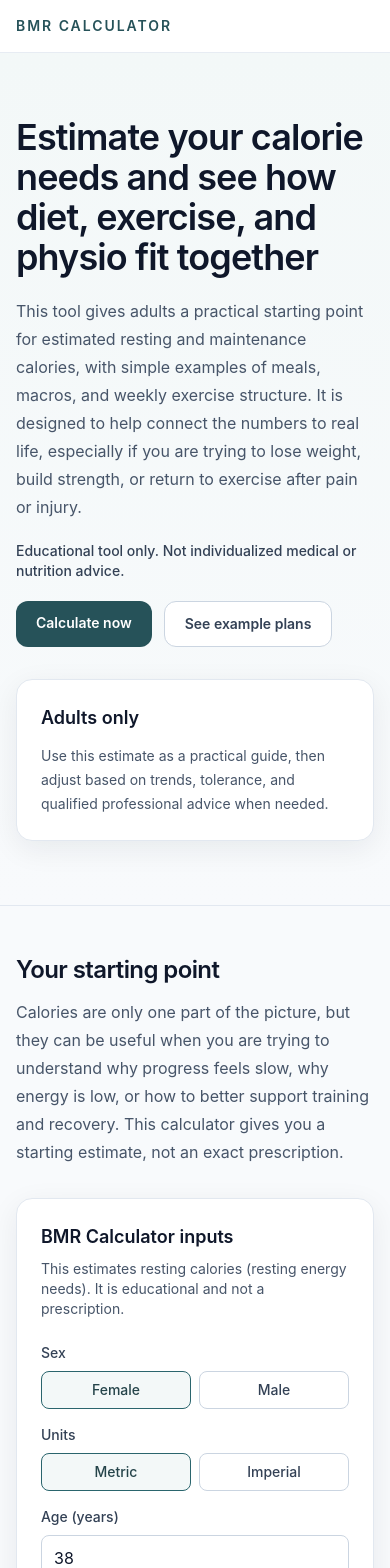
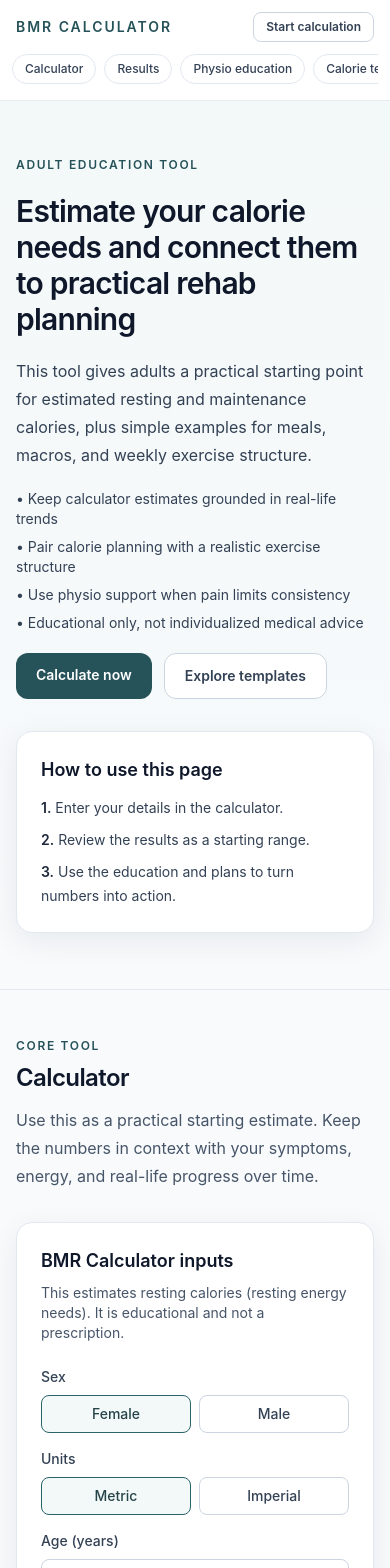
Before and after one commit to nickstergiadis/bmr-calculator, a React (Vite) app: page / in a window 390 px wide. Shown: the top 1568 px of the page. Built offline with nearby package versions, Linux system fonts and the light colour scheme.

Commit message:
Polish layout and UX flow for launch-ready calculator

```diff
--- a/src/App.tsx
+++ b/src/App.tsx
@@ -33,28 +33,32 @@ export default function App() {
 
         <Section
           id="calculator"
-          title="Your starting point"
-          subtitle="Calories are only one part of the picture, but they can be useful when you are trying to understand why progress feels slow, why energy is low, or how to better support training and recovery. This calculator gives you a starting estimate, not an exact prescription."
+          eyebrow="Core tool"
+          title="Calculator"
+          subtitle="Use this as a practical starting estimate. Keep the numbers in context with your symptoms, energy, and real-life progress over time."
         >
-          <div className="grid gap-4 lg:grid-cols-2">
+          <div className="grid gap-5 lg:grid-cols-[1.05fr_0.95fr]">
             <CalculatorCard values={values} onChange={setValues} />
+            <div id="results" className="lg:sticky lg:top-24 lg:self-start">
               <ResultsCard values={values} />
+            </div>
           </div>
         </Section>
 
-        <Section id="rehab" title="Why this matters in rehab and physiotherapy">
+        <Section id="rehab" eyebrow="Physio-specific education" title="Why this matters in rehab and physiotherapy">
+          <div className="space-y-5">
             <EducationSection />
-        </Section>
 
-        <Section id="physio-role" title="Where physio fits in">
-          <div className="rounded-2xl border border-slate-200 bg-white p-6 shadow-soft">
-            <div className="space-y-3 text-sm leading-6 text-slate-700">
+            <div className="grid gap-4 lg:grid-cols-2">
+              <article id="physio-role" className="rounded-2xl border border-slate-200 bg-white p-6 shadow-soft">
+                <h3 className="text-base font-semibold text-slate-900">Where physio fits in</h3>
+                <div className="mt-3 space-y-3 text-sm leading-6 text-slate-700">
                   <p>
-                Physiotherapy does not replace nutrition care, but it can help with the exercise and rehab side of the
-                plan.
+                    Physiotherapy does not replace nutrition care, but it can help with the exercise and rehab side of
+                    the plan.
                   </p>
                   <p>A physiotherapist can help you:</p>
-              <ul className="space-y-1">
+                  <ul className="grid gap-1.5 sm:grid-cols-2">
                     <li>• choose exercises that match your current ability</li>
                     <li>• modify movements around pain or stiffness</li>
                     <li>• build back into walking, gym training, lifting, or sport</li>
@@ -63,92 +67,102 @@ export default function App() {
                     <li>• create a realistic plan you can follow consistently</li>
                   </ul>
                   <p>
-                This is often the missing link for people who know they should exercise, but are unsure what to do, how
-                much to do, or how to restart without flaring symptoms.
+                    This is often the missing link for people who know they should exercise, but are unsure what to do,
+                    how much to do, or how to restart without flaring symptoms.
                   </p>
-              <p className="font-medium text-slate-800">
-                If your main barrier is pain, stiffness, low exercise tolerance, or uncertainty with progression, physio
-                can help bridge the gap between “I should be active” and “I know how to do this safely.”
+                </div>
+              </article>
+
+              <article className="rounded-2xl border border-clinical-200 bg-clinical-50 p-6 shadow-soft">
+                <h3 className="text-base font-semibold text-slate-900">What physio adds to the plan</h3>
+                <p className="mt-3 text-sm leading-6 text-slate-700">
+                  A weekly structure can look good on paper but still fail in practice if exercises are too painful, the
+                  loading is wrong, or progression is unclear. Physiotherapy helps close that gap by matching the plan
+                  to your current ability and making it easier to progress with confidence.
                 </p>
+                <p className="mt-3 rounded-xl bg-white/80 p-3 text-sm font-medium text-slate-800">
+                  If your main barrier is pain, stiffness, low exercise tolerance, or uncertainty with progression,
+                  physio can help bridge the gap between “I should be active” and “I know how to do this safely.”
+                </p>
+              </article>
             </div>
           </div>
         </Section>
 
-        <Section id="templates" title={macroTemplateContent.heading} subtitle={macroTemplateContent.introBody}>
+        <Section
+          id="templates"
+          eyebrow="Calorie templates"
+          title={macroTemplateContent.heading}
+          subtitle={macroTemplateContent.introBody}
+        >
           <div className="space-y-4">
-            <p className="text-sm leading-6 text-slate-700">{macroTemplateContent.introBodyExtended}</p>
-            <p className="text-sm font-medium text-slate-700">{macroTemplateContent.smallNote}</p>
+            <div className="rounded-xl border border-slate-200 bg-white p-4 text-sm leading-6 text-slate-700 shadow-soft">
+              <p>{macroTemplateContent.introBodyExtended}</p>
+              <p className="mt-2 font-medium text-slate-800">{macroTemplateContent.smallNote}</p>
+            </div>
             <MealCards />
           </div>
         </Section>
 
         <Section
           id="weekly-plans"
+          eyebrow="Weekly structures"
           title="Example weekly exercise structures"
-          subtitle="These are general examples to show how calories, movement, and exercise structure often fit together in real life. They are not diagnosis-specific rehab plans. They are starting frameworks for adults trying to become more active, lose weight, build strength, or return to exercise more confidently."
+          subtitle="These are general examples to show how calories, movement, and exercise structure often fit together in real life. They are not diagnosis-specific rehab plans."
         >
           <div className="space-y-4">
             <p className="text-sm font-medium text-slate-700">
               The best weekly plan is usually the one you can repeat consistently, recover from, and adjust over time.
             </p>
             <WeeklyPlanCards />
-          </div>
-        </Section>
-
-        <Section id="movement-baseline" title="A useful baseline for most adults">
-          <div className="rounded-2xl border border-slate-200 bg-white p-6 shadow-soft">
-            <p className="text-sm leading-6 text-slate-700">
-              For general health, adults are usually encouraged to aim for regular aerobic activity across the week and
-              muscle-strengthening work on two or more days per week. That does not mean you need to start there
-              immediately. It means those targets can be useful long-term reference points.
+            <div className="grid gap-4 lg:grid-cols-3">
+              <article id="movement-baseline" className="rounded-2xl border border-slate-200 bg-white p-5 shadow-soft">
+                <h3 className="text-base font-semibold text-slate-900">A useful baseline for most adults</h3>
+                <p className="mt-2 text-sm leading-6 text-slate-700">
+                  For general health, adults are usually encouraged to aim for regular aerobic activity across the week
+                  and muscle-strengthening work on two or more days per week. That does not mean you need to start
+                  there immediately.
                 </p>
-            <p className="mt-3 text-sm leading-6 text-slate-700">
-              If that feels far from your current reality, start smaller. A plan you can repeat is more valuable than
-              an ambitious plan you cannot maintain.
-            </p>
-          </div>
-        </Section>
-
-        <Section id="weekly-plan-use" title="How to use these examples">
-          <div className="rounded-2xl border border-slate-200 bg-white p-6 shadow-soft">
-            <ul className="space-y-2 text-sm leading-6 text-slate-700">
+              </article>
+              <article id="weekly-plan-use" className="rounded-2xl border border-slate-200 bg-white p-5 shadow-soft">
+                <h3 className="text-base font-semibold text-slate-900">How to use these examples</h3>
+                <ul className="mt-2 space-y-1.5 text-sm leading-6 text-slate-700">
                   <li>• choose the structure that feels closest to your current starting point</li>
                   <li>• keep the plan simple enough that you can repeat it most weeks</li>
                   <li>• progress by adding time, load, or volume gradually</li>
                   <li>• adjust the plan when symptoms, fatigue, or schedule require it</li>
                 </ul>
+              </article>
+              <article id="what-physio-adds" className="rounded-2xl border border-clinical-200 bg-clinical-50 p-5 shadow-soft">
+                <h3 className="text-base font-semibold text-slate-900">Progress beats perfection</h3>
+                <p className="mt-2 text-sm leading-6 text-slate-700">
+                  If that baseline feels far from your current reality, start smaller. A plan you can repeat is more
+                  valuable than an ambitious plan you cannot maintain.
+                </p>
+              </article>
             </div>
-        </Section>
-
-        <Section id="what-physio-adds" title="What physio adds">
-          <div className="rounded-2xl border border-slate-200 bg-white p-6 shadow-soft">
-            <p className="text-sm leading-6 text-slate-700">
-              A weekly structure can look good on paper but still fail in practice if exercises are too painful, the
-              loading is wrong, or progression is unclear. Physiotherapy helps close that gap by matching the plan to
-              your current ability and making it easier to progress with confidence.
-            </p>
           </div>
         </Section>
 
         <Section
           id="faq"
+          eyebrow="Questions"
           title="FAQ"
           subtitle="Common questions from adults using calorie estimates while returning to exercise."
         >
           <Faq />
         </Section>
 
-        <Section id="cta" title="Need help building the exercise side of the plan?">
+        <Section id="cta" eyebrow="Next step" title="Need help building the exercise side of the plan?">
           <div className="rounded-2xl border border-clinical-200 bg-clinical-50 p-6 shadow-soft">
             <p className="text-sm leading-6 text-slate-700">
               If you know the general direction you want to go but are unsure how to exercise around pain, restart
-              safely, or progress without flaring symptoms, physiotherapy can help. The goal is to build a plan that is
-              practical, progressive, and realistic for your current starting point.
+              safely, or progress without flaring symptoms, physiotherapy can help.
             </p>
             <div className="mt-4 flex flex-wrap items-center gap-3">
               <a
                 href="#physio-role"
-                className="rounded-xl bg-clinical-700 px-5 py-3 text-sm font-semibold text-white transition hover:bg-clinical-800"
+                className="rounded-xl bg-clinical-700 px-5 py-3 text-sm font-semibold text-white transition hover:bg-clinical-800 focus-visible:outline-none focus-visible:ring-2 focus-visible:ring-clinical-600 focus-visible:ring-offset-2"
               >
                 Book a physio assessment
               </a>
--- a/src/components/CalculatorCard.tsx
+++ b/src/components/CalculatorCard.tsx
@@ -42,7 +42,7 @@ function NumberField({
         max={max}
         value={value}
         onChange={(event) => onValue(Number(event.target.value))}
-        className="w-full rounded-lg border border-slate-300 bg-white px-3 py-2.5 text-slate-900 outline-none ring-clinical-500 transition focus:ring-2"
+        className="w-full rounded-lg border border-slate-300 bg-white px-3 py-2.5 text-slate-900 outline-none ring-clinical-500 transition focus:ring-2 focus:ring-offset-1"
       />
     </label>
   );
@@ -62,15 +62,15 @@ export function CalculatorCard({ values, onChange }: CalculatorCardProps) {
       </p>
 
       <div className="mt-6 grid gap-4 sm:grid-cols-2">
-        <div className="sm:col-span-2">
-          <span className="mb-2 block text-sm font-medium text-slate-700">Sex</span>
+        <fieldset className="sm:col-span-2">
+          <legend className="mb-2 block text-sm font-medium text-slate-700">Sex</legend>
           <div className="grid grid-cols-2 gap-2">
             {(['female', 'male'] as Sex[]).map((sex) => (
               <button
                 key={sex}
                 type="button"
                 onClick={() => setSex(sex)}
-                className={`rounded-lg border px-3 py-2 text-sm font-medium capitalize transition ${
+                className={`rounded-lg border px-3 py-2 text-sm font-medium capitalize transition focus-visible:outline-none focus-visible:ring-2 focus-visible:ring-clinical-600 focus-visible:ring-offset-1 ${
                   values.sex === sex
                     ? 'border-clinical-600 bg-clinical-50 text-clinical-800'
                     : 'border-slate-300 text-slate-700 hover:border-clinical-300'
@@ -80,17 +80,17 @@ export function CalculatorCard({ values, onChange }: CalculatorCardProps) {
               </button>
             ))}
           </div>
-        </div>
+        </fieldset>
 
-        <div className="sm:col-span-2">
-          <span className="mb-2 block text-sm font-medium text-slate-700">Units</span>
+        <fieldset className="sm:col-span-2">
+          <legend className="mb-2 block text-sm font-medium text-slate-700">Units</legend>
           <div className="grid grid-cols-2 gap-2">
             {(['metric', 'imperial'] as UnitSystem[]).map((unit) => (
               <button
                 key={unit}
                 type="button"
                 onClick={() => setUnit(unit)}
-                className={`rounded-lg border px-3 py-2 text-sm font-medium capitalize transition ${
+                className={`rounded-lg border px-3 py-2 text-sm font-medium capitalize transition focus-visible:outline-none focus-visible:ring-2 focus-visible:ring-clinical-600 focus-visible:ring-offset-1 ${
                   values.unit === unit
                     ? 'border-clinical-600 bg-clinical-50 text-clinical-800'
                     : 'border-slate-300 text-slate-700 hover:border-clinical-300'
@@ -100,7 +100,7 @@ export function CalculatorCard({ values, onChange }: CalculatorCardProps) {
               </button>
             ))}
           </div>
-        </div>
+        </fieldset>
 
         <NumberField label="Age (years)" value={values.age} min={0} max={120} onValue={(age) => onChange({ ...values, age })} />
         <NumberField
@@ -123,7 +123,7 @@ export function CalculatorCard({ values, onChange }: CalculatorCardProps) {
           <select
             value={values.activity}
             onChange={(event) => onChange({ ...values, activity: event.target.value as ActivityLevel })}
-            className="w-full rounded-lg border border-slate-300 bg-white px-3 py-2.5 text-slate-900 outline-none ring-clinical-500 transition focus:ring-2"
+            className="w-full rounded-lg border border-slate-300 bg-white px-3 py-2.5 text-slate-900 outline-none ring-clinical-500 transition focus:ring-2 focus:ring-offset-1"
           >
             {activityOptions.map((option) => (
               <option key={option.value} value={option.value}>
@@ -139,7 +139,7 @@ export function CalculatorCard({ values, onChange }: CalculatorCardProps) {
           <select
             value={values.goal}
             onChange={(event) => onChange({ ...values, goal: event.target.value as Goal })}
-            className="w-full rounded-lg border border-slate-300 bg-white px-3 py-2.5 text-slate-900 outline-none ring-clinical-500 transition focus:ring-2"
+            className="w-full rounded-lg border border-slate-300 bg-white px-3 py-2.5 text-slate-900 outline-none ring-clinical-500 transition focus:ring-2 focus:ring-offset-1"
           >
             {goalOptions.map((option) => (
               <option key={option.value} value={option.value}>
--- a/src/components/Header.tsx
+++ b/src/components/Header.tsx
@@ -1,24 +1,37 @@
 const navItems = [
-  ['hero', 'Home'],
   ['calculator', 'Calculator'],
-  ['rehab', 'Rehab context'],
-  ['physio-role', 'Physio'],
-  ['templates', 'Templates'],
-  ['weekly-plans', 'Exercise structure'],
-  ['movement-baseline', 'Baseline'],
+  ['results', 'Results'],
+  ['rehab', 'Physio education'],
+  ['templates', 'Calorie templates'],
+  ['weekly-plans', 'Weekly structures'],
   ['faq', 'FAQ'],
-  ['cta', 'Support'],
+  ['cta', 'CTA'],
   ['disclaimer', 'Disclaimer']
 ];
 
 export function Header() {
   return (
     <header className="sticky top-0 z-20 border-b border-slate-200/80 bg-white/95 backdrop-blur">
-      <div className="mx-auto flex max-w-6xl items-center justify-between px-4 py-4 sm:px-6 lg:px-8">
-        <p className="text-sm font-semibold uppercase tracking-[0.14em] text-clinical-700">BMR Calculator</p>
-        <nav className="hidden gap-4 md:flex">
+      <div className="mx-auto max-w-6xl px-4 py-3 sm:px-6 lg:px-8">
+        <div className="flex items-center justify-between gap-4">
+          <a href="#hero" className="text-sm font-semibold uppercase tracking-[0.14em] text-clinical-700">
+            BMR Calculator
+          </a>
+          <a
+            href="#calculator"
+            className="rounded-lg border border-slate-300 px-3 py-1.5 text-xs font-semibold text-slate-700 transition hover:border-clinical-400 hover:text-clinical-800 focus-visible:outline-none focus-visible:ring-2 focus-visible:ring-clinical-600 focus-visible:ring-offset-2"
+          >
+            Start calculation
+          </a>
+        </div>
+
+        <nav className="mt-3 -mx-1 flex gap-2 overflow-x-auto pb-1" aria-label="Page sections">
           {navItems.map(([id, label]) => (
-            <a key={id} href={`#${id}`} className="text-sm text-slate-600 transition hover:text-clinical-700">
+            <a
+              key={id}
+              href={`#${id}`}
+              className="whitespace-nowrap rounded-full border border-slate-200 bg-white px-3 py-1.5 text-xs font-medium text-slate-700 transition hover:border-clinical-300 hover:text-clinical-700 focus-visible:outline-none focus-visible:ring-2 focus-visible:ring-clinical-600 focus-visible:ring-offset-2"
+            >
               {label}
             </a>
           ))}
--- a/src/components/Hero.tsx
+++ b/src/components/Hero.tsx
@@ -1,43 +1,53 @@
 export function Hero() {
   return (
-    <section id="hero" className="border-b border-slate-200 bg-gradient-to-b from-clinical-50 to-slate-50 py-16">
+    <section id="hero" className="border-b border-slate-200 bg-gradient-to-b from-clinical-50 to-slate-50 py-14 md:py-16">
       <div className="mx-auto max-w-6xl px-4 sm:px-6 lg:px-8">
         <div className="grid gap-8 lg:grid-cols-[1.2fr_0.8fr] lg:items-center">
           <div className="space-y-5">
-            <h1 className="text-4xl font-semibold tracking-tight text-slate-900 md:text-5xl">
-              Estimate your calorie needs and see how diet, exercise, and physio fit together
+            <p className="text-xs font-semibold uppercase tracking-[0.14em] text-clinical-700">Adult education tool</p>
+            <h1 className="text-3xl font-semibold tracking-tight text-slate-900 md:text-5xl">
+              Estimate your calorie needs and connect them to practical rehab planning
             </h1>
-            <p className="max-w-3xl text-base leading-7 text-slate-600">
-              This tool gives adults a practical starting point for estimated resting and maintenance calories, with
-              simple examples of meals, macros, and weekly exercise structure. It is designed to help connect the
-              numbers to real life, especially if you are trying to lose weight, build strength, or return to exercise
-              after pain or injury.
+            <p className="max-w-3xl text-base leading-7 text-slate-700">
+              This tool gives adults a practical starting point for estimated resting and maintenance calories, plus
+              simple examples for meals, macros, and weekly exercise structure.
             </p>
-            <p className="text-sm font-medium text-slate-700">
-              Educational tool only. Not individualized medical or nutrition advice.
-            </p>
+            <ul className="grid gap-2 text-sm text-slate-700 sm:grid-cols-2">
+              <li>• Keep calculator estimates grounded in real-life trends</li>
+              <li>• Pair calorie planning with a realistic exercise structure</li>
+              <li>• Use physio support when pain limits consistency</li>
+              <li>• Educational only, not individualized medical advice</li>
+            </ul>
             <div className="flex flex-wrap gap-3">
               <a
                 href="#calculator"
-                className="rounded-xl bg-clinical-700 px-5 py-3 text-sm font-semibold text-white transition hover:bg-clinical-800"
+                className="rounded-xl bg-clinical-700 px-5 py-3 text-sm font-semibold text-white transition hover:bg-clinical-800 focus-visible:outline-none focus-visible:ring-2 focus-visible:ring-clinical-600 focus-visible:ring-offset-2"
               >
                 Calculate now
               </a>
               <a
                 href="#templates"
-                className="rounded-xl border border-slate-300 bg-white px-5 py-3 text-sm font-semibold text-slate-700 transition hover:border-clinical-700 hover:text-clinical-700"
+                className="rounded-xl border border-slate-300 bg-white px-5 py-3 text-sm font-semibold text-slate-700 transition hover:border-clinical-700 hover:text-clinical-700 focus-visible:outline-none focus-visible:ring-2 focus-visible:ring-clinical-600 focus-visible:ring-offset-2"
               >
-                See example plans
+                Explore templates
               </a>
             </div>
           </div>
-          <div className="rounded-2xl border border-slate-200 bg-white p-6 shadow-soft">
-            <h2 className="text-lg font-semibold text-slate-900">Adults only</h2>
-            <p className="mt-3 text-sm leading-6 text-slate-600">
-              Use this estimate as a practical guide, then adjust based on trends, tolerance, and qualified professional
-              advice when needed.
-            </p>
-          </div>
+          <aside className="rounded-2xl border border-slate-200 bg-white p-6 shadow-soft">
+            <h2 className="text-lg font-semibold text-slate-900">How to use this page</h2>
+            <ol className="mt-3 space-y-2 text-sm leading-6 text-slate-700">
+              <li>
+                <span className="font-semibold text-slate-800">1.</span> Enter your details in the calculator.
+              </li>
+              <li>
+                <span className="font-semibold text-slate-800">2.</span> Review the results as a starting range.
+              </li>
+              <li>
+                <span className="font-semibold text-slate-800">3.</span> Use the education and plans to turn numbers
+                into action.
+              </li>
+            </ol>
+          </aside>
         </div>
       </div>
     </section>
--- a/src/components/Section.tsx
+++ b/src/components/Section.tsx
@@ -4,13 +4,17 @@ interface SectionProps extends PropsWithChildren {
   id: string;
   title: string;
   subtitle?: string;
+  eyebrow?: string;
 }
 
-export function Section({ id, title, subtitle, children }: SectionProps) {
+export function Section({ id, title, subtitle, eyebrow, children }: SectionProps) {
   return (
-    <section id={id} className="scroll-mt-20 py-12 md:py-16">
+    <section id={id} className="scroll-mt-24 py-12 md:py-16">
       <div className="mx-auto max-w-6xl px-4 sm:px-6 lg:px-8">
         <div className="mb-8 max-w-3xl">
+          {eyebrow ? (
+            <p className="mb-2 text-xs font-semibold uppercase tracking-[0.14em] text-clinical-700">{eyebrow}</p>
+          ) : null}
           <h2 className="text-2xl font-semibold tracking-tight text-slate-900 md:text-3xl">{title}</h2>
           {subtitle ? <p className="mt-3 text-base leading-7 text-slate-600">{subtitle}</p> : null}
         </div>
--- a/src/components/WeeklyPlanCards.tsx
+++ b/src/components/WeeklyPlanCards.tsx
@@ -5,8 +5,10 @@ export function WeeklyPlanCards() {
     <div className="grid gap-4 lg:grid-cols-3">
       {weeklyStructures.map((plan) => (
         <article key={plan.id} className="rounded-2xl border border-slate-200 bg-white p-5 shadow-soft">
-          <p className="text-xs font-semibold uppercase tracking-wide text-clinical-700">{plan.shortLabel}</p>
-          <h3 className="mt-2 text-base font-semibold text-slate-900">{plan.title}</h3>
+          <p className="inline-flex rounded-full bg-clinical-50 px-2.5 py-1 text-xs font-semibold uppercase tracking-wide text-clinical-700">
+            {plan.shortLabel}
+          </p>
+          <h3 className="mt-3 text-base font-semibold leading-6 text-slate-900">{plan.title}</h3>
           {plan.bestFor ? <p className="mt-2 text-sm font-medium text-slate-700">{plan.bestFor}</p> : null}
           <p className="mt-3 text-sm leading-6 text-slate-600">{plan.intro}</p>
 
--- a/src/index.css
+++ b/src/index.css
@@ -8,8 +8,17 @@
     'Apple Color Emoji', 'Segoe UI Emoji';
 }
 
+html {
+  scroll-behavior: smooth;
+}
+
 body {
   margin: 0;
   min-width: 320px;
   background: #f8fafc;
 }
+
+:focus-visible {
+  outline: 2px solid #2f7d85;
+  outline-offset: 2px;
+}
```
Also changed, not shown: src/components/EducationSection.tsx (+13 -8 lines), src/components/Faq.tsx (+7 -4 lines), src/components/Footer.tsx (+9 -7 lines), src/components/MealCards.tsx (+8 -8 lines), src/components/ResultsCard.tsx (+4 -4 lines). Lines whose indentation alone changed are shown as unchanged.
